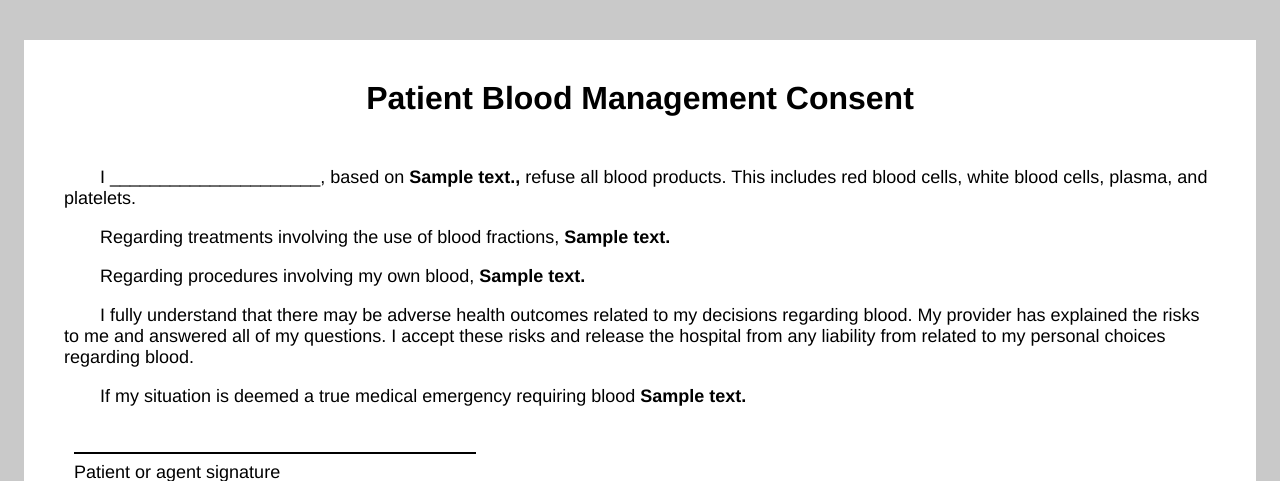
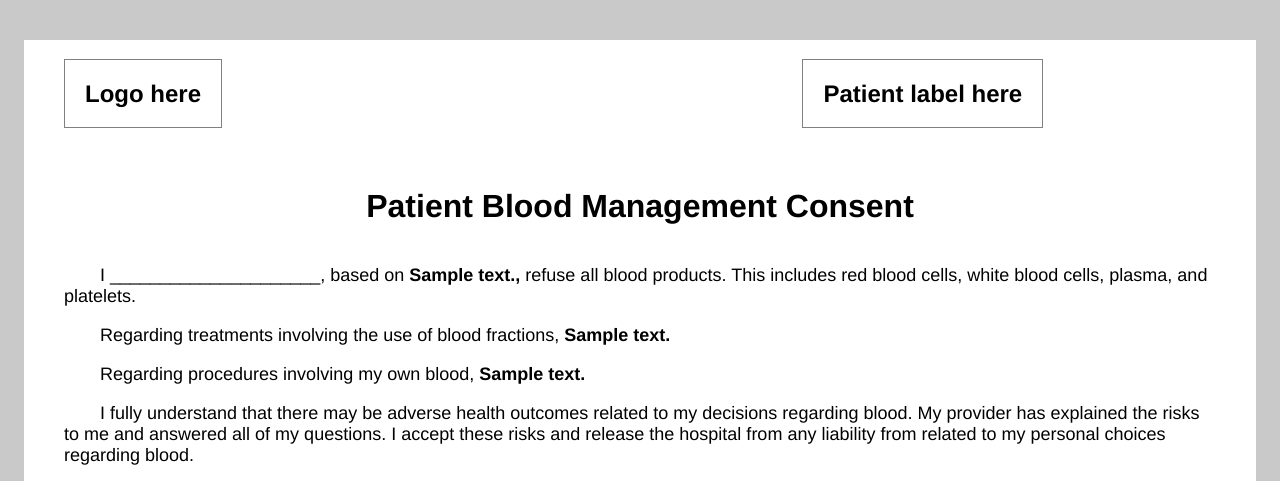
Before and after one commit to waynebeam/MyConsent, a Django app: template myconsent/PBMConsent/templates/PBMConsent/pbmconsent.html in a window 1280 px wide. Shown: the top 481 px of the page. Run offline with Django 4.2, Linux system fonts and the light colour scheme; the template is opened without the code that fills it: most values are stand-ins (such as "Sample title", 1, 10 or a date in 2020).

Commit message:
logo and patient label boxes added to consent form

```diff
--- a/myconsent/PBMConsent/static/PBMConsent/style.css
+++ b/myconsent/PBMConsent/static/PBMConsent/style.css
@@ -5,9 +5,25 @@ html {
     font-family: 'Helvetica Neue','Helvetica','Arial','sans-serif';
 }
 
+.sticker-section h2 {
+    padding: 20px;
+    border: 1px solid grey;
+    width: 200px;
+    display: inline;
+    position:relative;
+
+}
+
+
+h2.patient-label{
+
+    left: 50%;
+}
+
 h1 {
     text-align: center;
-    margin-bottom: 50px;
+    margin:80px 0px 40px 0px;
+
 }
 
 body {
--- a/myconsent/PBMConsent/templates/PBMConsent/pbmconsent.html
+++ b/myconsent/PBMConsent/templates/PBMConsent/pbmconsent.html
@@ -10,7 +10,11 @@
 
 </head>
 <body>
+<div class="sticker-section">
+    <h2 class="logo">Logo here</h2>
+    <h2 class="patient-label">Patient label here</h2>
     <h1>Patient Blood Management Consent</h1>
+</div>
     <!-- Question section -->
     <div class="question-section">
     <p>
```
